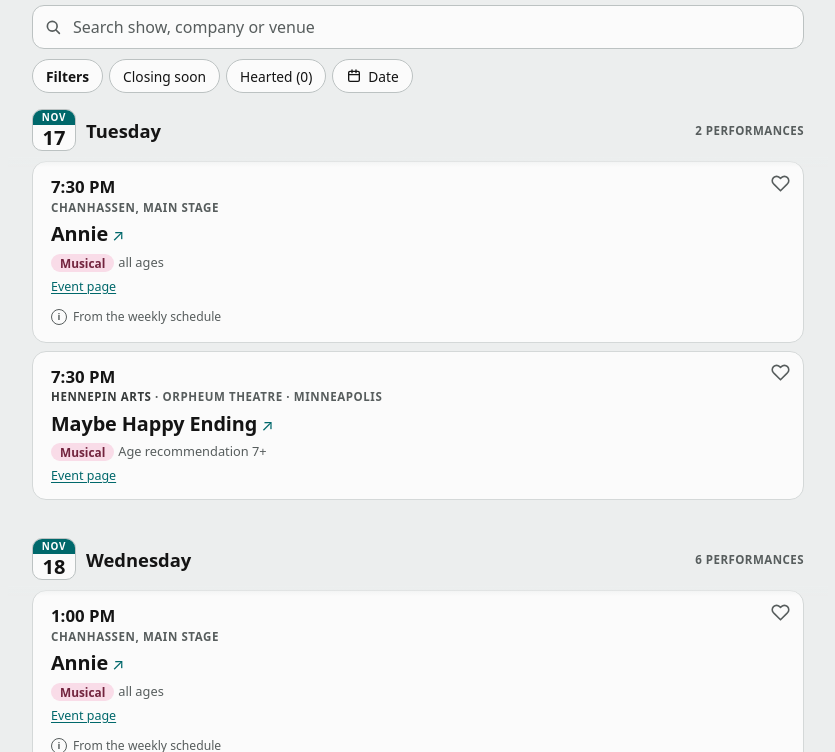
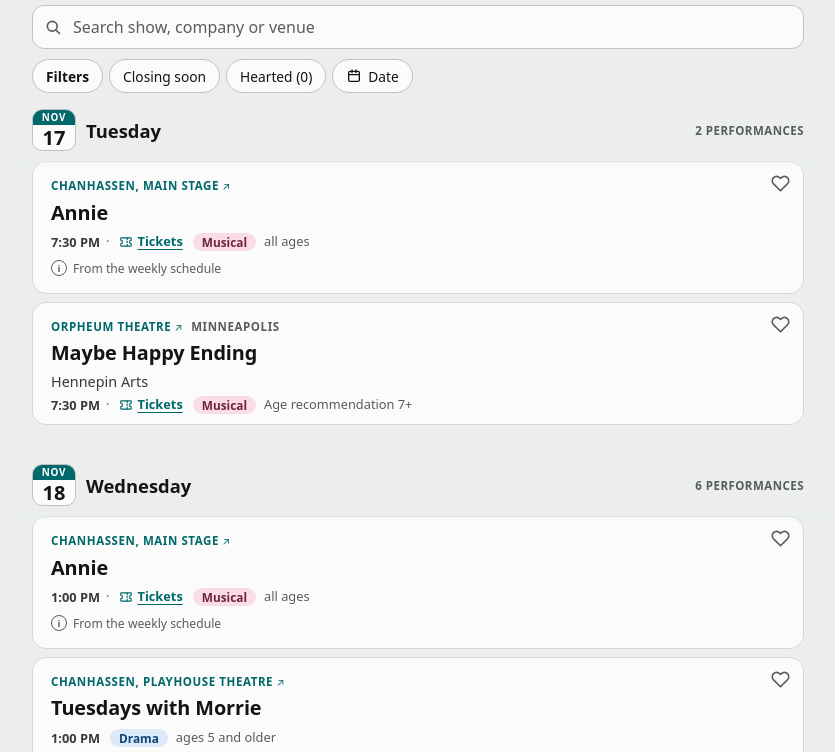
Before and after one commit to pjdjay/tc-theater-calendar-site, a plain HTML site: page index.html in a window 1280 px wide. Shown: the part 48-800 px from the top of the page, without its empty margins (222-1057 px from the left). Drawn offline with Linux system fonts and the light colour scheme.

Commit message:
Deploy 2026-11-17T04:20Z from 5ff3176

```diff
--- a/index.html
+++ b/index.html
@@ -121,7 +121,7 @@ section.day>ul{list-style:none;margin:0;padding:4px var(--gut) 0;display:flex;fl
 li.ev{position:relative;padding:12px 14px 10px;background:var(--surface);border:1px solid var(--line);border-radius:var(--r-card)}   /* flat: no shadow, no hover, no pointer (the card itself is not a link) */
 /* room for the heart (Step 8): a 30px slot in the top-right corner; text never runs under it */
 .hslot{position:absolute;top:6px;right:8px;width:30px;height:30px}
-li.ev>.tm,li.ev>.kick,li.ev>.l1{padding-right:40px}
+li.ev>.tm,li.ev>.kick,li.ev>.l1{padding-right:40px}   /* the venue line and title share the top-right corner with the heart */
 /* heart (ported from music): outline when off, filled accent when on; shape and aria-pressed carry the state, not colour alone */
 .heart{display:inline-flex;align-items:center;justify-content:center;width:30px;height:30px;padding:0;border:0;border-radius:var(--r-sm);background:none;color:var(--muted);cursor:pointer}
 .heart .ic{width:19px;height:19px;display:block}
@@ -135,24 +135,35 @@ li.ev.gone{background:transparent;border-style:dashed;border-color:var(--line-2)
 .hnote{margin-top:6px}
 .tm{display:flex;flex-wrap:wrap;align-items:center;gap:2px 8px;font-size:1.05rem;font-weight:700;line-height:1.3;font-variant-numeric:tabular-nums;color:var(--ink)}
 .tm.tba{color:var(--muted)}
-.kick{margin-top:2px;font-size:.72rem;font-weight:700;letter-spacing:.05em;text-transform:uppercase;color:var(--muted);overflow-wrap:anywhere}
-.kick .co{color:var(--ink-2)}
+.kick{display:flex;flex-wrap:wrap;gap:0 8px;margin-top:2px;font-size:.72rem;font-weight:700;letter-spacing:.05em;text-transform:uppercase;color:var(--muted);overflow-wrap:anywhere}
+.vlink{padding:7px 0;margin:-7px 0;color:var(--accent);text-decoration:none;overflow-wrap:anywhere}   /* a link out to the venue's Google Maps listing (address, hours, phone, the venue's own site); it never filters */
+.vlink::after{content:"\00a0\2197";font-size:.9em;font-weight:400}
+.vlink:hover,.vlink:focus-visible{text-decoration:underline}
+.city{color:var(--muted)}
+.co{margin-top:2px;font-size:.9rem;color:var(--ink-2);overflow-wrap:anywhere}   /* company, under the title (music's "with ..." line) */
 .l1{margin-top:2px}
 .h{font-weight:700;font-size:1.24rem;line-height:1.22;letter-spacing:-.005em;color:var(--ink);text-decoration:none;overflow-wrap:anywhere}
 a.h{display:inline-block;padding:4px 0}   /* titles use the ink colour like music: accent-coloured titles read weaker */
 a.h:hover,a.h:focus-visible{text-decoration:underline;color:var(--accent)}
-a.h .ext{font-size:.8em;font-weight:400;margin-left:4px;color:var(--accent)}
 .badge{display:inline-block;margin-left:8px;padding:2px 8px;border-radius:var(--r-pill);font-size:.7rem;font-weight:700;letter-spacing:.05em;text-transform:uppercase;vertical-align:.15em}
 .badge.sold{background:var(--hi);color:var(--hi-ink)}
 .badge.off{background:var(--warn);color:var(--bg)}
 .badge.ext{background:var(--accent-soft);color:var(--accent)}
 .soon{display:inline-block;padding:1px 9px;border-radius:var(--r-pill);background:var(--accent-soft);color:var(--accent);font-size:.7rem;font-weight:700;letter-spacing:.05em;text-transform:uppercase}
-.meta{display:flex;flex-wrap:wrap;align-items:center;gap:4px 0;margin-top:3px;font-size:.8rem;color:var(--muted);overflow-wrap:anywhere}
+.meta{display:flex;flex-wrap:wrap;align-items:center;gap:4px 0;margin-top:4px;font-size:.8rem;color:var(--muted);overflow-wrap:anywhere}
 .meta>*+*::before{content:"\00b7";display:inline-block;margin:0 6px;font-weight:400;color:var(--muted)}
-.meta>.ty{margin-right:4px;padding:1px 9px;border-radius:var(--r-pill);background:var(--tbg,var(--surface-2));color:var(--tfg,var(--ink-2));font-size:.74rem;font-weight:700}
-.meta>.ty::before{content:none}
+.meta>.tm{font-size:.8rem;font-weight:600;color:var(--ink-2);gap:0}   /* time, price, Tickets, then the type pill (same order as music) */
+.meta>.ty{margin:0 8px 0 10px;padding:1px 9px;border-radius:var(--r-pill);background:var(--tbg,var(--surface-2));color:var(--tfg,var(--ink-2));font-size:.74rem;font-weight:700}
+.meta>.ty::before,.meta>.soon::before{content:none}
+.meta>.soon{margin-right:8px}
 .meta>.ty+*::before{content:none}
 .meta>.price{font-weight:700;color:var(--ink)}
+.meta>a.tixl{position:relative;display:inline-flex;align-items:center;gap:4px;color:var(--accent);font-weight:600;text-decoration:none}
+.meta>a.tixl::after{content:"";position:absolute;left:0;right:-4px;top:-7px;bottom:-7px}   /* 44px-ish tap target without moving the line */
+.meta>a.tixl .lbl{text-decoration:underline;text-underline-offset:3px}
+.tixl .ic{width:14px;height:14px;display:block;flex:none}
+.meta>a.vsite{position:relative;color:var(--accent);text-decoration:underline;text-underline-offset:2px}
+.meta>a.vsite::after{content:"";position:absolute;left:0;right:0;top:-7px;bottom:-7px}
 .meta .dflt{font-style:italic}
 .acc{display:flex;flex-wrap:wrap;gap:4px 6px;margin-top:6px}
 .acc span{padding:1px 8px;border:1px solid var(--line-2);border-radius:var(--r-pill);font-size:.72rem;font-weight:700;color:var(--ink-2)}
@@ -169,7 +180,9 @@ details.note summary:hover,details.note[open] summary{color:var(--ink-2)}
 details.note p{margin:0 0 4px;padding-left:20px;line-height:1.35}
 /* cancelled / postponed: muted text, not opacity (opacity would drop text below 4.5:1) */
 li.ev.off{background:transparent;border-style:dashed;border-color:var(--line-2)}
-li.ev.off .h,li.ev.off .tm,li.ev.off .kick .co,li.ev.off .meta>.price{color:var(--muted)}
+li.ev.off .h,li.ev.off .tm,li.ev.off .vlink,li.ev.off .co,li.ev.off .meta>.price{color:var(--muted)}
+li.ev.off .meta>a.tixl{color:var(--muted);font-weight:500}
+li.ev.off .meta>a.tixl .lbl{text-decoration:line-through}
 li.ev.off .h{text-decoration:line-through}
 li.ev.off .ty{--tbg:var(--surface-2);--tfg:var(--muted)}
 /* list controls */
@@ -334,32 +347,37 @@ function goneCard(k,g){   // a heart whose performance is no longer listed, show
 
 // one card, built once per performance and cached
 var cache=[];
+var TIX='<svg class="ic" viewBox="0 0 24 24" fill="none" stroke="currentColor" stroke-width="2" stroke-linecap="round" stroke-linejoin="round" aria-hidden="true"><path d="M3 9V6a1 1 0 0 1 1-1h16a1 1 0 0 1 1 1v3a3 3 0 0 0 0 6v3a1 1 0 0 1-1 1H4a1 1 0 0 1-1-1v-3a3 3 0 0 0 0-6z"/><path d="M14 5v3M14 11v2M14 16v3"/></svg>';
+// venue link: a Google Maps search on the full venue name (parenthetical room list dropped; the stage is left out) plus city, same as music
+function venueMapUrl(p){return "https://www.google.com/maps/search/?api=1&query="+encodeURIComponent(((p.vf||p.v)||"").replace(/\s*\([^)]*\)/g,"").trim()+" "+(p.y||"")+" MN")}
 function card(i){
  if(cache[i])return cache[i];
- var p=P[i],off=p.st==="cancelled"||p.st==="postponed";
- var main=link(p.tk)||link(p.su),h='<li class="ev'+(off?" off":"")+'">';
+ var p=P[i],off=p.st==="cancelled"||p.st==="postponed",tk=link(p.tk),su=link(p.su);
+ var main=su||tk,h='<li class="ev'+(off?" off":"")+'">';
  h+=HEXKEY.test(p.pk)?heartBtn(p.pk,i,p.t,p.v,p.d,p.tm):'<span class="hslot"></span>';
- h+='<div class="tm'+(p.tm?"":" tba")+'"><span>'+(p.tm?esc(fmtTime(p.tm)):"Time TBA")+'</span>';
- if(p.cs)h+='<span class="soon">Closing soon'+(p.rc?" · through "+esc(mdLabel(p.rc)):"")+'</span>';
+ // venue (Google Maps) and city above the title, as on music
+ var vn=p.vf||p.v;
+ h+='<div class="kick"><a class="vlink" href="'+esc(venueMapUrl(p))+'" target="_blank" rel="noopener noreferrer" title="Address and info for '+esc(vn)+' (opens Google Maps)" aria-label="'+esc(vn+(p.sg?", "+p.sg:"")+": address and info (opens Google Maps in a new tab)")+'">'+esc(p.v+(p.sg?", "+p.sg:""))+'</a>';
+ if(p.y&&p.y.toLowerCase()!==p.v.toLowerCase())h+='<span class="city">'+esc(p.y)+'</span>';   // not "Chanhassen, Main Stage  Chanhassen"
  h+='</div>';
- var k=[];
- if(p.co)k.push('<span class="co"'+(p.cf?' title="'+esc(p.cf)+'"':"")+'>'+esc(p.co)+'</span>');
- k.push('<span'+(p.vf?' title="'+esc(p.vf)+'"':"")+'>'+esc(p.v+(p.sg?", "+p.sg:""))+'</span>');
- if(p.y.toLowerCase()!==(p.co||p.v).toLowerCase())k.push('<span>'+esc(p.y)+'</span>');   // not "Chanhassen \u00b7 Chanhassen"
- h+='<div class="kick">'+k.join(" · ")+'</div>';
+ // title: the event page (the ticket link if the source has no page for the show)
  h+='<div class="l1">';
- h+=main?'<a class="h" href="'+esc(main)+'" target="_blank" rel="noopener noreferrer">'+esc(p.t)+'<span class="ext" aria-hidden="true">↗</span><span class="vh"> (opens in a new tab)</span></a>':'<span class="h">'+esc(p.t)+'</span>';
+ h+=main?'<a class="h" href="'+esc(main)+'" target="_blank" rel="noopener noreferrer"'+(p.lh?' title="No page for this show; opens the company’s calendar"':"")+'>'+esc(p.t)+'<span class="vh"> (opens in a new tab)</span></a>':'<span class="h">'+esc(p.t)+'</span>';
  var bt=STATUS_LABEL[p.st];
  if(bt)h+='<span class="badge '+(p.st==="sold_out"?"sold":p.st==="extended"?"ext":"off")+'">'+esc(bt)+'</span>';
  h+='</div>';
- var m='<span class="ty" data-t="'+esc(p.ty)+'">'+esc(TYPE_LABEL[p.ty]||p.ty)+'</span>';
+ if(p.co)h+='<div class="co"'+(p.cf?' title="'+esc(p.cf)+'"':"")+'>'+esc(p.co)+'</div>';
+ // detail line: time · price · Tickets, then the type pill, age, closing soon
+ var m='<span class="tm'+(p.tm?"":" tba")+'">'+(p.tm?esc(fmtTime(p.tm)):"Time TBA")+'</span>';
+ if(p.pr)m+='<span class="price">'+esc(p.pr)+'</span>';
+ if(tk)m+='<a class="tixl" href="'+esc(tk)+'" target="_blank" rel="noopener noreferrer" title="Buy tickets (opens the seller’s page)" aria-label="Tickets (opens in a new tab)">'+TIX+'<span class="lbl">Tickets</span></a>';
+ m+='<span class="ty" data-t="'+esc(p.ty)+'">'+esc(TYPE_LABEL[p.ty]||p.ty)+'</span>';
  if(p.ag)m+='<span>'+esc(p.ag)+(p.ad?' <span class="dflt">(usual for this company)</span>':"")+'</span>';
- if(p.pr)m+='<span class="price">'+esc(p.pr)+'</span>';
+ if(p.cs)m+='<span class="soon">Closing soon'+(p.rc?" · through "+esc(mdLabel(p.rc)):"")+'</span>';
+ if(su&&p.lh)m+='<a class="vsite" href="'+esc(su)+'" target="_blank" rel="noopener noreferrer" title="No page for this show; opens the company’s calendar">company site</a>';
  h+='<div class="meta">'+m+'</div>';
  if(p.ac.length)h+='<div class="acc">'+p.ac.map(function(a){return "<span>"+esc(ACC_LABEL[a]||a)+"</span>"}).join("")+'</div>';
  var L=[];
- if(link(p.tk)&&link(p.su)&&p.su!==p.tk)L.push('<a href="'+esc(p.su)+'" target="_blank" rel="noopener noreferrer">'+(p.lh?"Company calendar":"Event page")+'</a>');
- else if(!link(p.tk)&&p.lh)L.push('<span>Company calendar page</span>');
  if(p.al&&p.al.length){var a=[];p.al.forEach(function(x){if(link(x.u))a.push('<a href="'+esc(x.u)+'" target="_blank" rel="noopener noreferrer">'+esc(x.n)+'</a>')});
   if(a.length)L.push('<span class="al">Also on: '+a.join(", ")+'</span>')}
  if(L.length)h+='<div class="links">'+L.join("")+'</div>';
```
